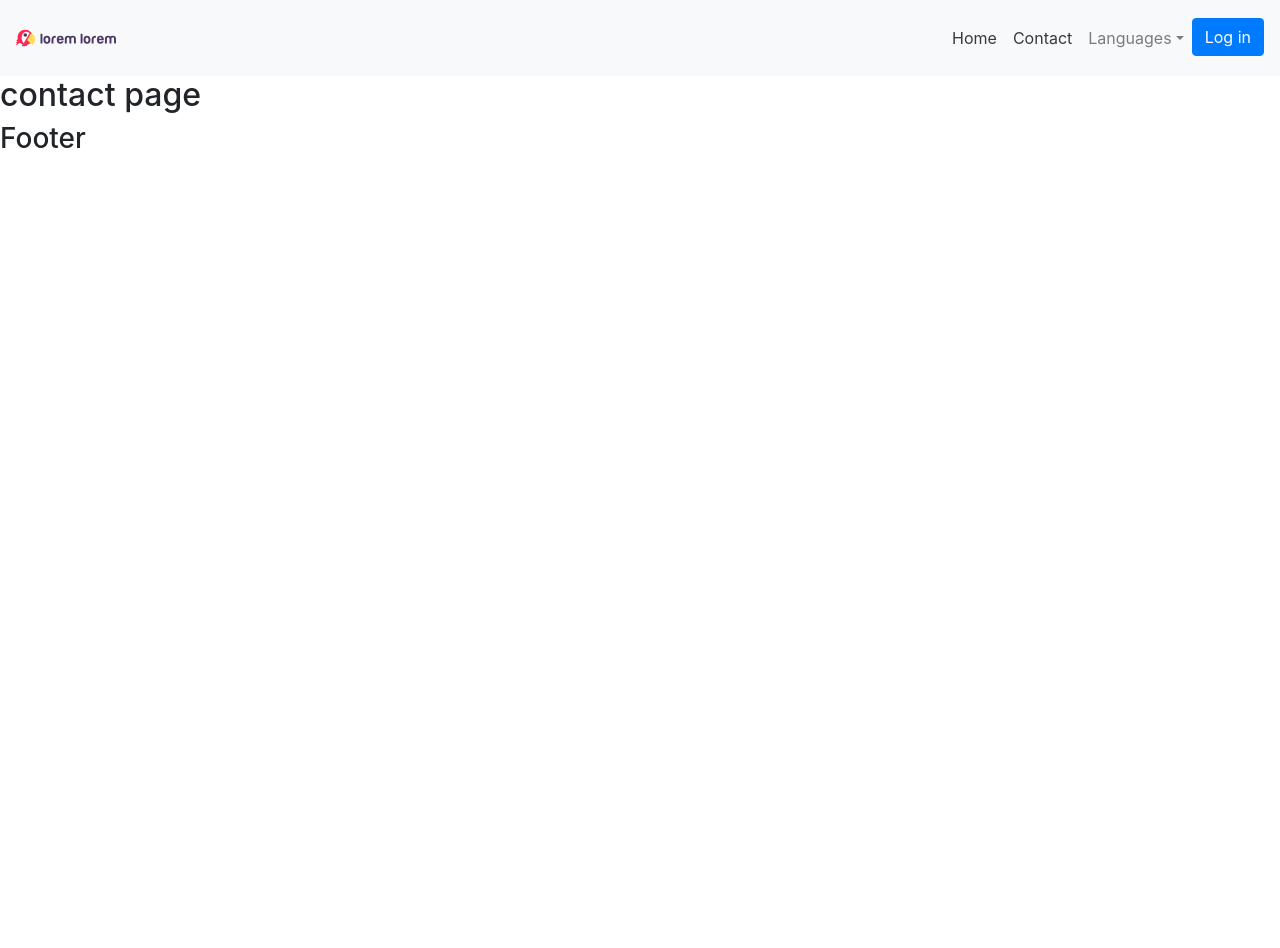
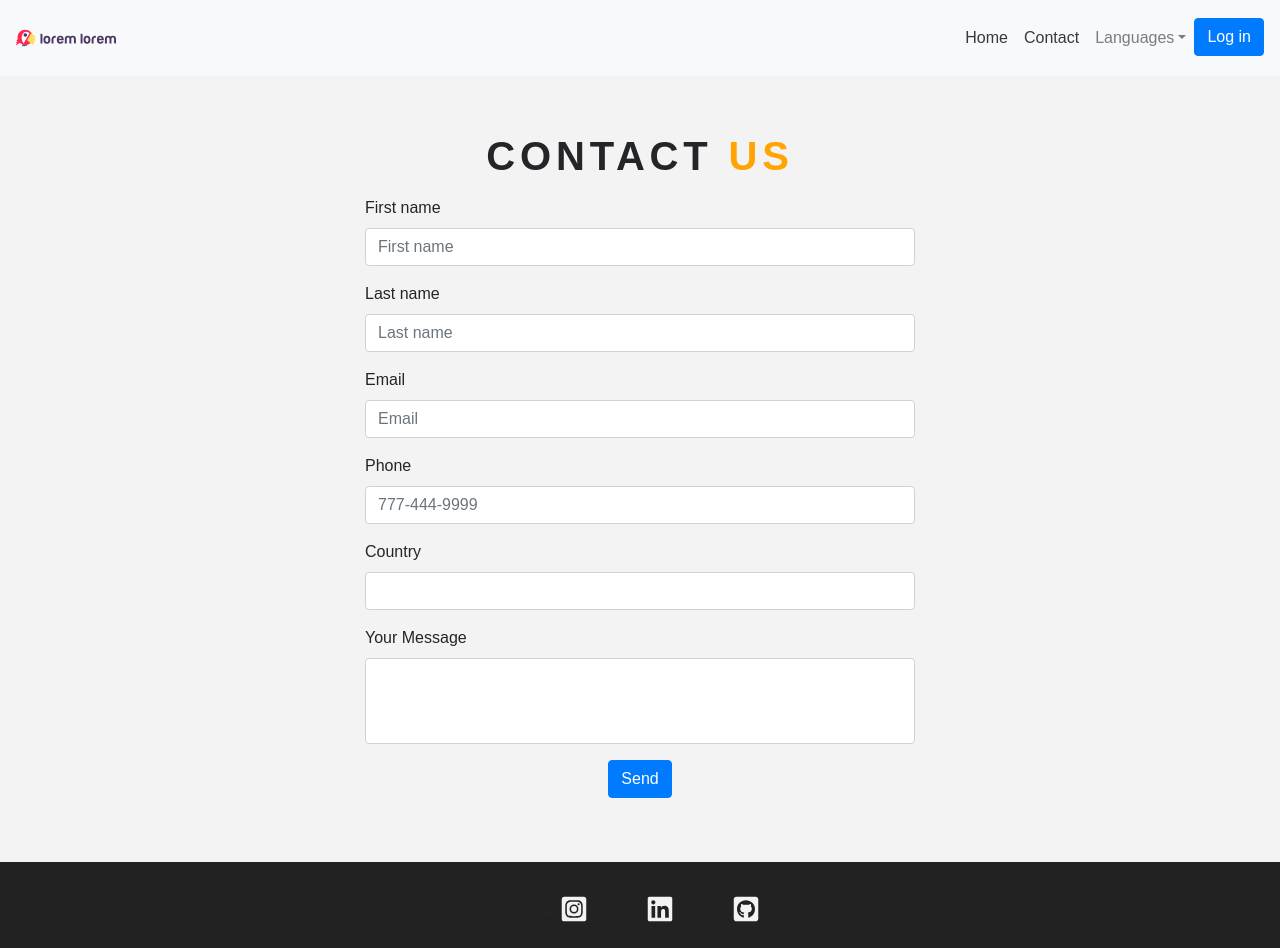
Before and after one commit to kurtuluserturk/featured-project, a React (Create React App) app: page /contact in a window 1280 px wide. Shown: the top 948 px of the page. Before the commit the page ends 800 px from the top, so only its background shows below. Built offline with nearby package versions, Linux system fonts and the light colour scheme; the HTML template or start-up script is replaced by a standard one.

Commit message:
Updated Home, Contact, Footer and styled all

```diff
--- a/src/App.css
+++ b/src/App.css
@@ -1,38 +1,100 @@
-.App {
-  text-align: center;
+:root {
+  --mainBlue: #2a2a72;
+  --lightBlue: #009ffd;
+  --mainWhite: #f3f3f3;
+  --mainDark: #232528;
+  --mainYellow: #ffa400;
+  --lightYellow: #ffc720;
+  --darkGreen: #005a00;
+  --lightGreen: #4da64d;
+  --transition: all 0.3s linear;
 }
 
-.App-logo {
-  height: 40vmin;
-  pointer-events: none;
+body {
+  font-family: "Oswald", sans-serif !important;
+  background: var(--mainWhite) !important;
+  color: var(--mainDark) !important;
 }
 
-@media (prefers-reduced-motion: no-preference) {
-  .App-logo {
-    animation: App-logo-spin infinite 20s linear;
+@media screen and (max-width: 576px) {
+  .container-w-400 {
+    width: 400px !important;
   }
 }
 
-.App-header {
-  background-color: #282c34;
-  min-height: 100vh;
-  display: flex;
-  flex-direction: column;
-  align-items: center;
-  justify-content: center;
-  font-size: calc(10px + 2vmin);
-  color: white;
+@media screen and (max-width: 425px) {
+  .container-w-310 {
+    width: 310px !important;
+  }
 }
 
-.App-link {
-  color: #61dafb;
+.text-title {
+  letter-spacing: 0.3rem;
+  text-transform: uppercase;
+}
+.text-yellow {
+  color: var(--mainYellow);
+}
+.text-blue {
+  color: var(--mainBlue);
+}
+.text-bright {
+  color: var(--lightBlue);
 }
 
-@keyframes App-logo-spin {
-  from {
-    transform: rotate(0deg);
-  }
-  to {
-    transform: rotate(360deg);
-  }
+.btn-black {
+  background: transparent;
+  text-transform: capitalize;
+  font-size: 0.8rem !important;
+  color: var(--mainDark);
+  border-radius: 0 !important;
+  border: 0.1rem solid var(--mainDark) !important;
 }
+
+.btn-black:hover {
+  background: var(--mainDark) !important;
+  color: var(--mainWhite) !important;
+}
+
+/* social links */
+.social-links {
+  margin-top: 2rem;
+  width: 15rem;
+  display: flex;
+  justify-content: space-between;
+}
+.social-link {
+  font-size: 1.75rem;
+  transition: var(--transition);
+}
+
+/*
+===============
+Footer
+===============
+*/
+.footer {
+  height: 9rem;
+  background: #222;
+  text-align: center;
+  display: grid;
+  place-items: center;
+}
+.footer h4 {
+  margin-top: 0.5rem;
+  color: var(--lightBlue);
+  font-weight: normal;
+  text-transform: uppercase;
+}
+.footer h4 span {
+  color: var(--lightYellow);
+}
+.footer-links {
+  margin: 0 auto 1rem auto;
+}
+.footer .social-link {
+  color: var(--mainWhite);
+}
+.footer .social-link:hover {
+  color: var(--lightYellow);
+}
--- a/src/components/Footer.js
+++ b/src/components/Footer.js
@@ -1,10 +1,17 @@
 import React from 'react'
+import SocialLinks from '../constants/socialLinks'
+
 
 const Footer = () => {
     return (
-        <div>
-            <h3>Footer</h3>
-        </div>
+        <footer className="footer">
+            <div>
+                <SocialLinks styleClass="footer-links" />
+                <h4>copyright &copy;{new Date().getFullYear()}
+                    <span> DevKurtuluş</span> all rights reserved
+                </h4>
+            </div>
+        </footer>
     )
 }
 
--- a/src/pages/contact.js
+++ b/src/pages/contact.js
@@ -1,9 +1,53 @@
 import React from 'react'
+import Title from '../components/Title'
 
 const contact = () => {
     return (
-        <div>
-            <h2>contact page</h2>
+        <div className="py-5">
+            <div className="container">
+                <Title name="contact" title="us" />
+                <form autoComplete="off">
+                    <div className="form-row d-flex justify-content-center">
+                        <div className="form-group col-md-6">
+                            <label htmlFor="contactFirstName">First name</label>
+                            <input type="text" className="form-control" id="contactFirstName" placeholder="First name" required />
+                        </div>
+                    </div>
+                    <div className="form-row d-flex justify-content-center">
+                        <div className="form-group col-md-6">
+                            <label htmlFor="contactLastName">Last name</label>
+                            <input type="text" className="form-control" id="contactLastName" placeholder="Last name" required />
+                        </div>
+                    </div>
+                    <div className="form-row d-flex justify-content-center">
+                        <div className="form-group col-md-6">
+                            <label htmlFor="contactEmail">Email</label>
+                            <input type="email" className="form-control" id="contactEmail" placeholder="Email" required />
+                        </div>
+                    </div>
+                    <div className="form-row d-flex justify-content-center">
+                        <div className="form-group col-md-6">
+                            <label htmlFor="phone">Phone</label>
+                            <input type="tel" className="form-control" id="phone" pattern="[0-9]{3}-[0-9]{3}-[0-9]{4}" placeholder="777-444-9999" required />
+                        </div>
+                    </div>
+                    <div className="form-row d-flex justify-content-center">
+                        <div className="form-group col-md-6">
+                            <label htmlFor="myInput">Country</label>
+                            <input type="text" className="form-control" id="myInput" required />
+                        </div>
+                    </div>
+                    <div className="form-row d-flex justify-content-center">
+                        <div className="form-group col-lg-6 col-md-6">
+                            <label htmlFor="contactTextarea">Your Message</label>
+                            <textarea style={{ resize: "none" }} className="form-control" id="contactTextarea" rows="3" ></textarea>
+                        </div>
+                    </div>
+                    <div className="form-group d-flex justify-content-center">
+                        <button type="submit" className="btn btn-primary">Send</button>
+                    </div>
+                </form>
+            </div>
         </div>
     )
 }
--- a/src/pages/home.js
+++ b/src/pages/home.js
@@ -1,9 +1,25 @@
 import React from 'react'
+import Title from '../components/Title'
 
 const home = () => {
     return (
-        <div>
-            <h2>home page</h2>
+        <div className="py-5">
+            <div className="container container-w-400 container-w-310">
+                <Title name="Welcome to" title="Lorem" />
+                <div className="row">
+                    <h2>What is Lorem Ipsum?</h2>
+                    <p>
+                        <strong>Lorem Ipsum</strong> is simply dummy text of the printing and typesetting industry. Lorem Ipsum has been the industry's standard dummy text ever since the 1500s, when an unknown printer took a galley of type and scrambled it to make a type specimen book. It has survived not only five centuries, but also the leap into electronic typesetting, remaining essentially unchanged. It was popularised in the 1960s with the release of Letraset sheets containing Lorem Ipsum passages, and more recently with desktop publishing software like Aldus PageMaker including versions of Lorem Ipsum.
+                    </p>
+                    <h2>Where does it come from?</h2>
+                    <p>
+                        Contrary to popular belief, Lorem Ipsum is not simply random text. It has roots in a piece of classical Latin literature from 45 BC, making it over 2000 years old. Richard McClintock, a Latin professor at Hampden-Sydney College in Virginia, looked up one of the more obscure Latin words, consectetur, from a Lorem Ipsum passage, and going through the cites of the word in classical literature, discovered the undoubtable source. Lorem Ipsum comes from sections 1.10.32 and 1.10.33 of "de Finibus Bonorum et Malorum" (The Extremes of Good and Evil) by Cicero, written in 45 BC. This book is a treatise on the theory of ethics, very popular during the Renaissance. The first line of Lorem Ipsum, "Lorem ipsum dolor sit amet..", comes from a line in section 1.10.32.
+                        <br />
+                        <br />
+                        The standard chunk of Lorem Ipsum used since the 1500s is reproduced below for those interested. Sections 1.10.32 and 1.10.33 from "de Finibus Bonorum et Malorum" by Cicero are also reproduced in their exact original form, accompanied by English versions from the 1914 translation by H. Rackham.
+                    </p>
+                </div>
+            </div>
         </div>
     )
 }
```
